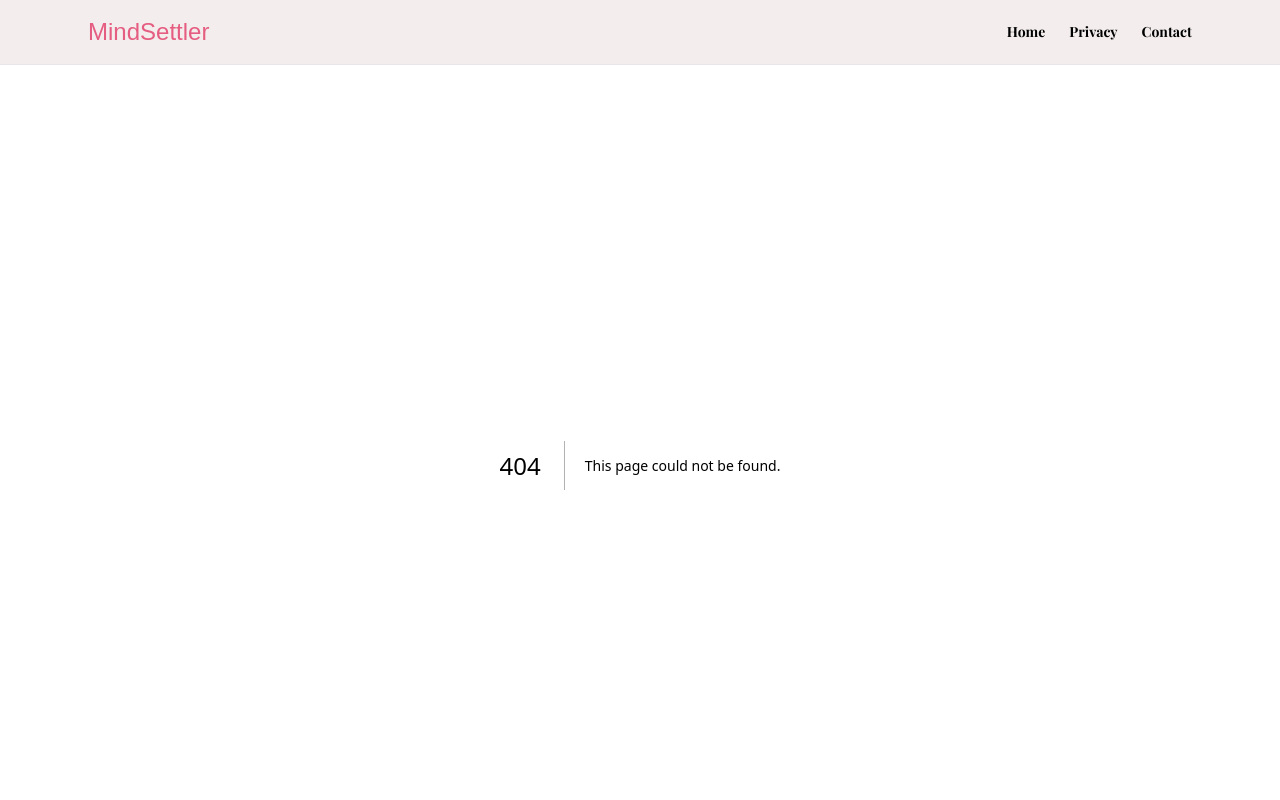
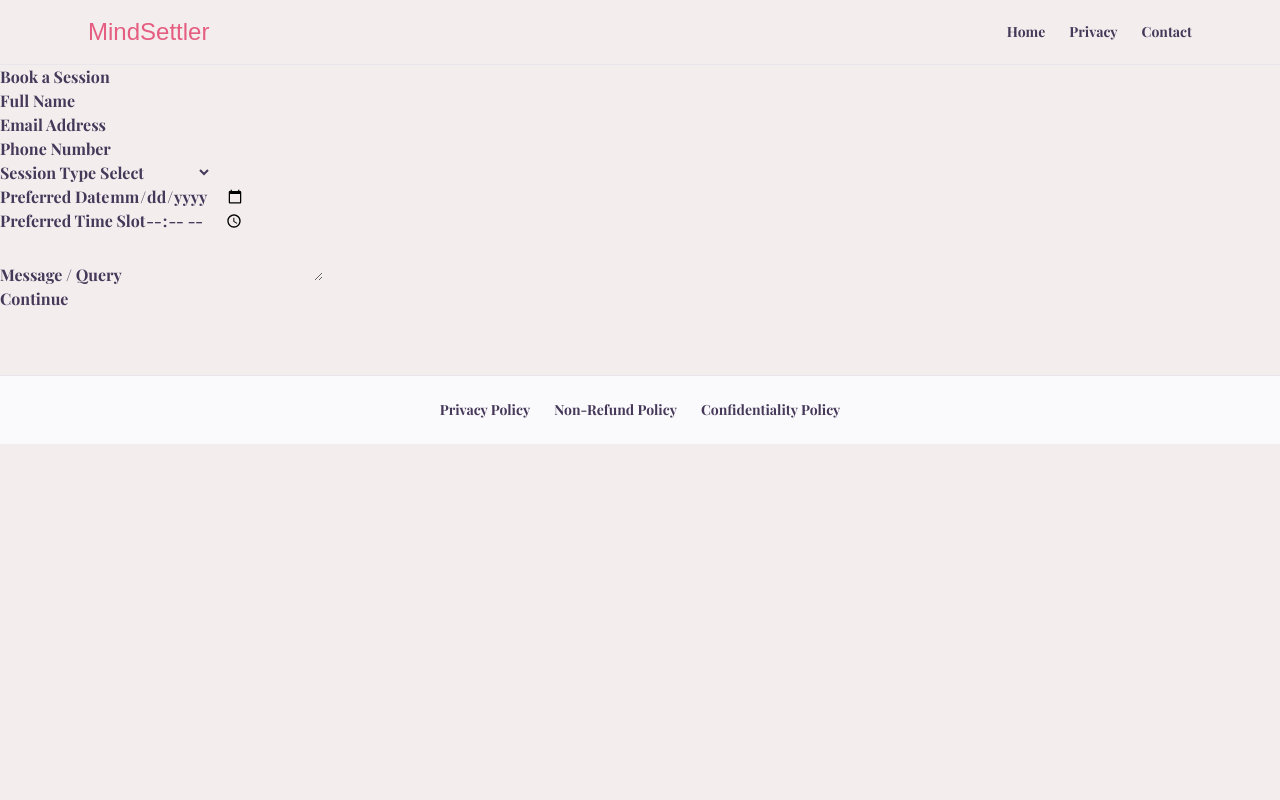
Before and after one commit to ShreyaSVNIT/mindsettler, a Next.js app in the folder frontend/: page /book in a window 1280 px wide. Before the commit this address had no page. Shown: the top 800 px of the page. Built offline with nearby package versions, Linux system fonts and the light colour scheme; a web font is replaced by a local one.

Commit message:
feat: add booking functionality with form validation and status retrieval

```diff
--- /dev/null
+++ b/frontend/app/book/page.tsx
@@ -0,0 +1,91 @@
+"use client"
+
+import { useForm } from "react-hook-form"
+import { z } from "zod"
+import { zodResolver } from "@hookform/resolvers/zod"
+
+/* ---------------- Zod Schema ---------------- */
+
+const bookSchema = z.object({
+  name: z.string().min(2, "Name is required"),
+  email: z.string().email("Invalid email address"),
+  phone: z.string().min(10, "Phone number is required"),
+  session: z.string().min(1, "Select a session"),
+  date: z.string().min(1, "Select a date"),
+  time: z.string().min(1, "Select a time"),
+  message: z.string().optional(),
+})
+
+type BookFormData = z.infer<typeof bookSchema>
+
+/* ---------------- Page ---------------- */
+
+export default function BookPage() {
+  const {
+    register,
+    handleSubmit,
+    formState: { errors },
+  } = useForm<BookFormData>({
+    resolver: zodResolver(bookSchema),
+    mode: "onSubmit",
+  })
+
+  const onSubmit = (data: BookFormData) => {
+    console.log("Booking data:", data)
+  }
+
+  return (
+    <main>
+      <h1>Book a Session</h1>
+
+      <form onSubmit={handleSubmit(onSubmit)}>
+        <div>
+          <label>Full Name</label>
+          <input {...register("name")} />
+          {errors.name && <p>{errors.name.message}</p>}
+        </div>
+
+        <div>
+          <label>Email Address</label>
+          <input type="email" {...register("email")} />
+          {errors.email && <p>{errors.email.message}</p>}
+        </div>
+
+        <div>
+          <label>Phone Number</label>
+          <input type="tel" {...register("phone")} />
+          {errors.phone && <p>{errors.phone.message}</p>}
+        </div>
+
+        <div>
+          <label>Session Type</label>
+          <select {...register("session")}>
+            <option value="">Select</option>
+            <option value="consultation">Consultation</option>
+            <option value="followup">Follow-up</option>
+          </select>
+          {errors.session && <p>{errors.session.message}</p>}
+        </div>
+
+        <div>
+          <label>Preferred Date</label>
+          <input type="date" {...register("date")} />
+          {errors.date && <p>{errors.date.message}</p>}
+        </div>
+
+        <div>
+          <label>Preferred Time Slot</label>
+          <input type="time" {...register("time")} />
+          {errors.time && <p>{errors.time.message}</p>}
+        </div>
+
+        <div>
+          <label>Message / Query</label>
+          <textarea {...register("message")} />
+        </div>
+
+        <button type="submit">Continue</button>
+      </form>
+    </main>
+  )
+}
--- /dev/null
+++ b/frontend/app/status/page.tsx
@@ -0,0 +1,28 @@
+"use client"
+
+import { useEffect, useState } from "react"
+
+export default function StatusPage() {
+  const [data, setData] = useState<any>(null)
+  const bookingId =
+    typeof window !== "undefined"
+      ? sessionStorage.getItem("bookingId")
+      : null
+
+  useEffect(() => {
+    if (!bookingId) return
+
+    fetch(`/api/booking/status?bookingId=${bookingId}`)
+      .then((res) => res.json())
+      .then((res) => setData(res))
+  }, [bookingId])
+
+  if (!bookingId) return <p>No booking found</p>
+
+  return (
+    <main>
+      <h1>Booking Status</h1>
+      <pre>{JSON.stringify(data, null, 2)}</pre>
+    </main>
+  )
+}
--- /dev/null
+++ b/frontend/app/verify/page.tsx
@@ -0,0 +1,30 @@
+"use client"
+
+import { useForm } from "react-hook-form"
+
+type VerifyFormData = {
+  otp: string
+}
+
+export default function VerifyPage() {
+  const { register, handleSubmit } = useForm<VerifyFormData>()
+
+  const onSubmit = (data: VerifyFormData) => {
+    console.log("OTP:", data.otp)
+  }
+
+  return (
+    <main>
+      <h1>Verify Email</h1>
+
+      <form onSubmit={handleSubmit(onSubmit)}>
+        <div>
+          <label>Verification Code</label>
+          <input {...register("otp")} />
+        </div>
+
+        <button type="submit">Verify</button>
+      </form>
+    </main>
+  )
+}
```
Also changed, not shown: frontend/package.json (+11 -5 lines), frontend/app/api/booking/route.ts (added), frontend/app/api/booking/status/route.ts (added), frontend/app/api/booking/verify/route.ts (added), frontend/lib/api.ts (added), frontend/lib/context/BookingContext.tsx (added), frontend/lib/utils.ts (added), frontend/lib/validations.ts (added), frontend/types/index.ts (added), 1 other file (tests, documents, lock files or other folders).
